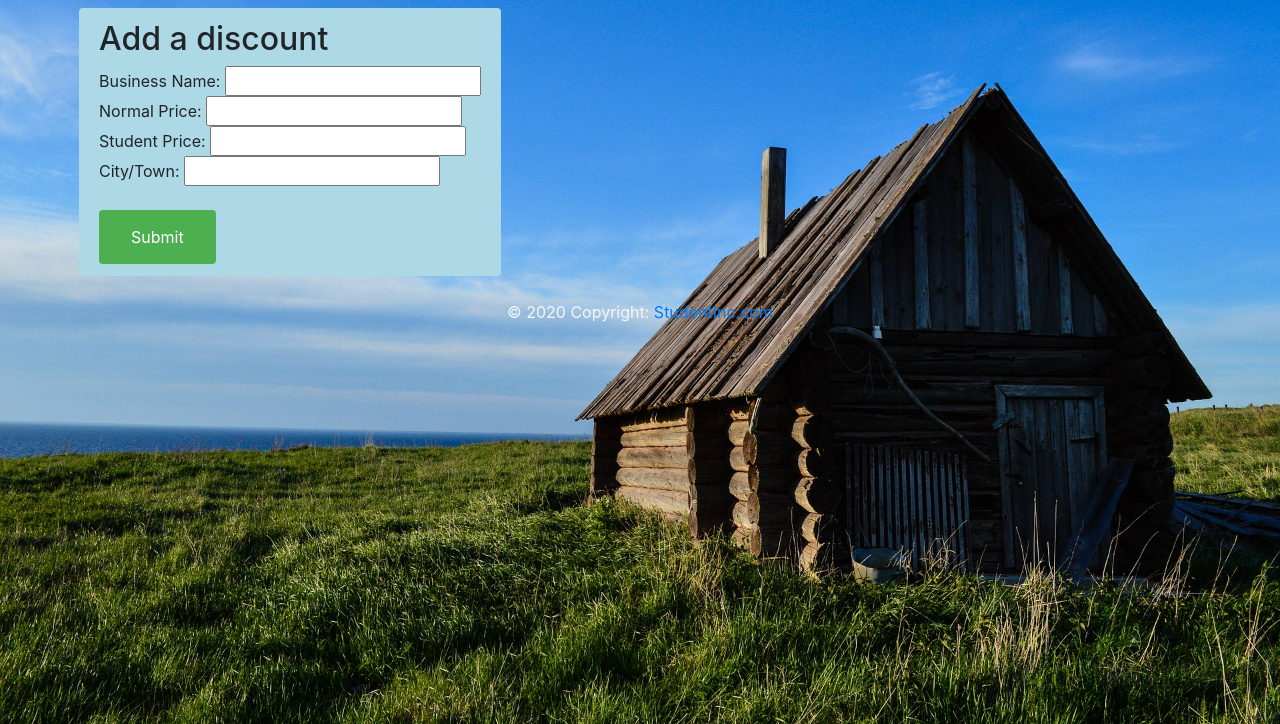
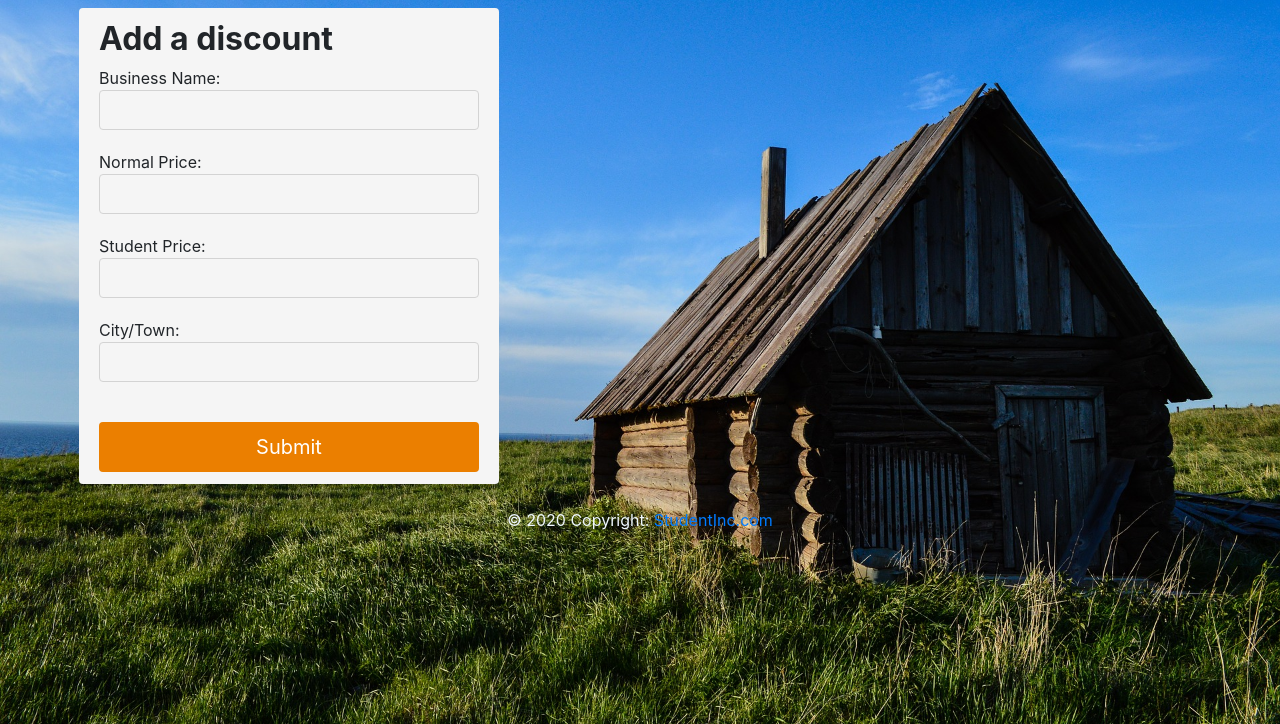
Before and after one commit to Lirppis/GadgetShop, a PHP site: page /GadgetShop/user_input_form.php in a window 1280 px wide. Shown: the part 76-800 px from the top of the page. Run offline with PHP 8.4, Linux system fonts and the light colour scheme.

Commit message:
forms css

```diff
--- a/discount.css
+++ b/discount.css
@@ -12,23 +12,38 @@ background-repeat: no-repeat;
     padding: 12px 20px;
     margin: 8px 0;
     display: inline-block;
-    box-sizing: content-box;
-    background-color: lightblue;
+    box-sizing: border-box;
+    background-color: whitesmoke;
     border-radius: 4px;
     font-family: -apple-system, BlinkMacSystemFont, 'Segoe UI', Roboto, Oxygen, Ubuntu, Cantarell, 'Open Sans', 'Helvetica Neue', sans-serif;
 }
 
+.text-box{
+    border-radius: 4px;
+    width: 100%;
+    border-width: 1px;
+    border-color: lightgray;
+    margin-bottom: 20px;
+    background-color:whitesmoke;
+    border-style: ridge;
+    height: 40px;
+}
 .btn{
-    background-color: #4CAF50; /* Green */
+    background-color: #EB7F00; /* Green */
     border: none;
     color: white;
-    padding: 15px 32px;
+    margin-top: 20px;
+    padding: 10px 10px;
     text-align: center;
     text-decoration: none;
     display: inline-block;
-    font-size: 16px;
+    font-size: 20px;
+    width: 100%;
 }
 
+h2{
+    font-weight: bold;
+}
 .container
 {
     max-width: 90%;
--- a/login.php
+++ b/login.php
@@ -22,13 +22,13 @@ English  Finnish
   	<?php include('errors.php'); ?>
   	<div class="input-group">
   		<label>Username</label>
-  		<input type="text" name="username" >
+  		<input class="text-box" type="text" name="username" >
   	</div>
   	<div class="input-group">
   		<label>Password</label>
-  		<input type="password" name="password">
+  		<input class="text-box" type="password" name="password">
   	</div>
-  	<div class="input-group">
+  	<div class="input-group" style="float: right">
   		<button type="submit" class="btn" name="login_user">Login</button>
   	</div>
   	<p>
--- a/search_form.php
+++ b/search_form.php
@@ -2,7 +2,7 @@
 <div class='col-md-9 data'>
     <h2>Search discounts</h2>
     <form action="search.php" method="GET" name="search_form">
-        <input type="text" name="query" />
-        <input class="btn" type="submit" value="Search" />
+        <input class="text-box" type="text" name="query" /><br>
+        <input class="btn" type="submit" value="Search" style="float: right" />
     </form>
 </div>
--- a/user_input_form.php
+++ b/user_input_form.php
@@ -3,14 +3,11 @@
 <div class='col-md-9 data'>
     <h2>Add a discount</h2>
 <form name= "user_input_form" method="post" action="create_verification_request.php">
-    Business Name: <input type="text" name="business_name"><br>
-    Normal Price: <input type="number" name="user_normal_price"><br>
-    Student Price: <input type="number" name="user_student_price"><br>
-    City/Town: <input type="text" name="user_city"><br>
-</select>
-<br>
-<input class="btn" type="submit" value="Submit">
+    Business Name: <input class="text-box" type="text" name="business_name"><br>
+    Normal Price: <input class="text-box" type="number" name="user_normal_price"><br>
+    Student Price: <input class="text-box" type="number" name="user_student_price"><br>
+    City/Town: <input class="text-box" type="text" name="user_city"><br>
+<input class="btn" type="submit" value="Submit" style="float: right">
 </form>
 </div>
-
 <?php include 'footer.php' ?>
```
Also changed, not shown: register.php (+4 -4 lines).
